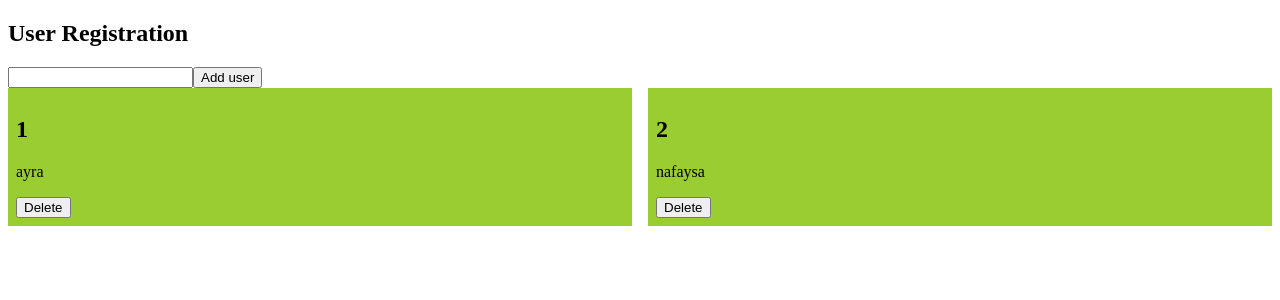
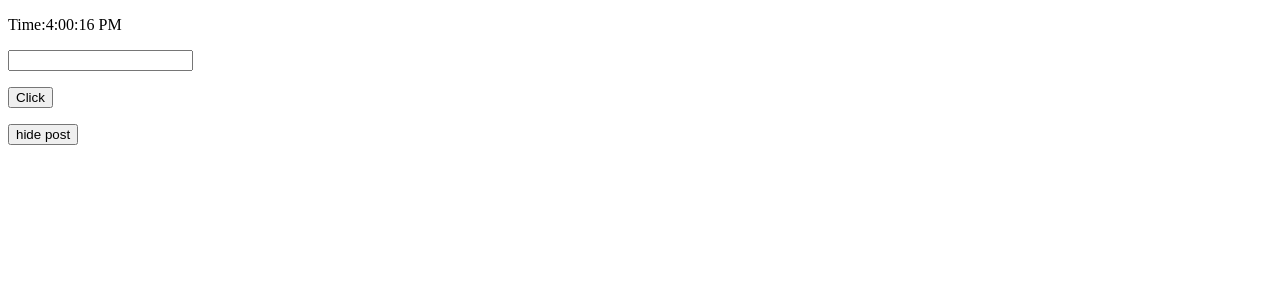
Before and after one commit to sumaiyarimu22/react-recap, a React (Vite) app: page / in a window 1280 px wide. Shown: the top 300 px of the page. Built offline with nearby package versions, Linux system fonts and the light colour scheme.

Commit message:
useEffect

```diff
--- a/src/App.jsx
+++ b/src/App.jsx
@@ -1,14 +1,16 @@
-import Users from "./components/Users";
-import NewUser from "./components/NewUser";
-import Userprovider from "./context/UsersContext";
+import { useState } from "react";
+import MyComponent from "./components/MyComponent";
 
-const App = () => {
+export default function App() {
+  const [show, setShow] = useState(true);
   return (
-    <Userprovider>
-      <NewUser />
-      <Users />
-    </Userprovider>
+    <div>
+      <div>{show && <MyComponent />}</div>
+      <p>
+        <button type="button" onClick={() => setShow((prevShow) => !prevShow)}>
+          {show ? "hide post" : "show post"}
+        </button>
+      </p>
+    </div>
   );
-};
-
-export default App;
+}
--- /dev/null
+++ b/src/components/MyComponent.jsx
@@ -0,0 +1,47 @@
+import { useEffect, useState } from "react";
+
+const MyComponent = () => {
+  const [count, setCount] = useState(0);
+  const [text, setText] = useState("");
+  const [date, setDate] = useState(new Date());
+
+  const addClick = () => {
+    setCount((prevCount) => prevCount + 1);
+  };
+
+  const tick = () => {
+    console.log(`clock ticking!`);
+    setDate(new Date());
+  };
+
+  useEffect(() => {
+    const interval = setInterval(tick, 1000);
+    return () => {
+      clearInterval(interval);
+    };
+  }, []);
+
+  useEffect(() => {
+    document.title = `clicked ${count} times`;
+  }, [count]);
+
+  return (
+    <div>
+      <p>Time:{date.toLocaleTimeString()}</p>
+      <p>
+        <input
+          type="text"
+          value={text}
+          onChange={(e) => setText(e.target.value)}
+        />
+      </p>
+      <p>
+        <button type="button" onClick={addClick}>
+          Click
+        </button>
+      </p>
+    </div>
+  );
+};
+
+export default MyComponent;
--- a/src/components/NewUser.jsx
+++ /dev/null
@@ -1,36 +0,0 @@
-import { useContext, useState } from "react";
-import { Userscontext } from "../context/UsersContext";
-
-// eslint-disable-next-line react/prop-types
-const NewUser = () => {
-  const { setUsers } = useContext(Userscontext);
-  const [username, setUsername] = useState("");
-
-  const handleUserNameChange = (e) => {
-    setUsername(e.target.value);
-  };
-
-  const handleSubmit = (e) => {
-    e.preventDefault();
-    const newUser = { id: new Date().getTime().toString(), username };
-    setUsers((prevUsers) => [...prevUsers, newUser]);
-    setUsername("");
-  };
-  return (
-    <div>
-      <h2>User Registration</h2>
-      <form onSubmit={handleSubmit}>
-        <input
-          type="text"
-          name="username"
-          value={username}
-          onChange={handleUserNameChange}
-          required
-        />
-        <button type="submit">Add user</button>
-      </form>
-    </div>
-  );
-};
-
-export default NewUser;
--- a/src/components/User.jsx
+++ /dev/null
@@ -1,32 +0,0 @@
-import { useUsersContext } from "../hooks/useUsersContext";
-
-// eslint-disable-next-line react/prop-types
-const User = ({ user }) => {
-  // eslint-disable-next-line react/prop-types
-
-  const { users, setUsers } = useUsersContext();
-  // eslint-disable-next-line react/prop-types
-  const { id, username } = user;
-
-  const handleDelete = (id) => {
-    // eslint-disable-next-line react/prop-types
-    const filterUsers = users.filter((user) => user.id !== id);
-    setUsers(filterUsers);
-  };
-
-  return (
-    <article className="user">
-      <h2>{id}</h2>
-      <p>{username}</p>
-      <button
-        onClick={() => {
-          handleDelete(id);
-        }}
-      >
-        Delete
-      </button>
-    </article>
-  );
-};
-
-export default User;
--- a/src/components/Users.jsx
+++ /dev/null
@@ -1,18 +0,0 @@
-import User from "./User";
-
-import { useUsersContext } from "../hooks/useUsersContext";
-
-// eslint-disable-next-line react/prop-types
-const Users = () => {
-  const { users } = useUsersContext();
-  return (
-    <section className="users">
-      {/* eslint-disable-next-line react/prop-types */}
-      {users.map((user) => (
-        <User key={user.id} user={user} />
-      ))}
-    </section>
-  );
-};
-
-export default Users;
--- a/src/context/UsersContext.jsx
+++ /dev/null
@@ -1,18 +0,0 @@
-import { createContext, useState } from "react";
-
-export const Userscontext = createContext({});
-
-// eslint-disable-next-line react/prop-types
-const Userprovider = ({ children }) => {
-  const [users, setUsers] = useState([
-    { id: 1, username: "ayra" },
-    { id: 2, username: "nafaysa" },
-  ]);
-  return (
-    <Userscontext.Provider value={{ users, setUsers }}>
-      {children}
-    </Userscontext.Provider>
-  );
-};
-
-export default Userprovider;
--- a/src/hooks/useUsersContext.js
+++ /dev/null
@@ -1,6 +0,0 @@
-import { useContext } from "react";
-import { Userscontext } from "../context/UsersContext";
-
-export const useUsersContext = () => {
-  return useContext(Userscontext);
-};
```
Also changed, not shown: src/components/MyComponentsClass.jsx (added, +49 -0 lines), 1 other file (tests, documents, lock files or other folders).
